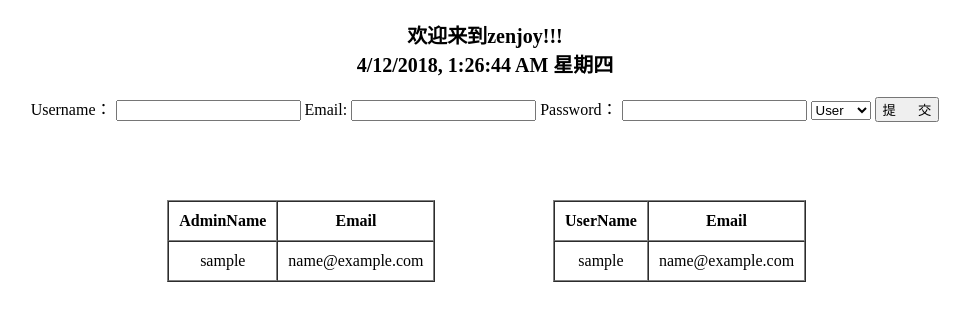
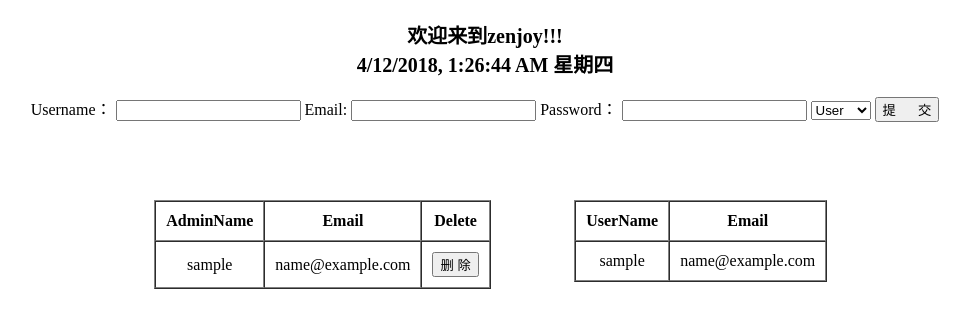
Before and after one commit to longfengpili/flasknet, a Flask app: page /admin/add/ in a window 1280 px wide. Shown: the part 148-476 px from the top of the page, without its empty margins (155-1125 px from the left). Run offline with Flask 2, Linux system fonts and the light colour scheme; a user stored in the database is signed in; tables that the repository leaves empty hold one stand-in row (values such as "Sample post"); parts of the project's set-up code (start-up, migrations or seed data) failed here and were passed over.

Commit message:
'userdelete'

```diff
--- a/word_setting/templates/admin/add.html
+++ b/word_setting/templates/admin/add.html
@@ -132,11 +132,13 @@
                         <tr>
                             <th>AdminName</th>
                             <th>Email</th>
+                            <th>Delete</th>
                         </tr>
                         {% for u in admins %}
                         <tr>
                             <td>{{u.username}}</td>
                             <td>{{u.email}}</td>
+                            <td><button onclick="location.href={{url_for('admin.delete',username='test')}}">删 除</button></td>
                         </tr>
                         {% endfor %}
                     </table>
```
Also changed, not shown: word_setting/templates/admin/delete.html (added).
